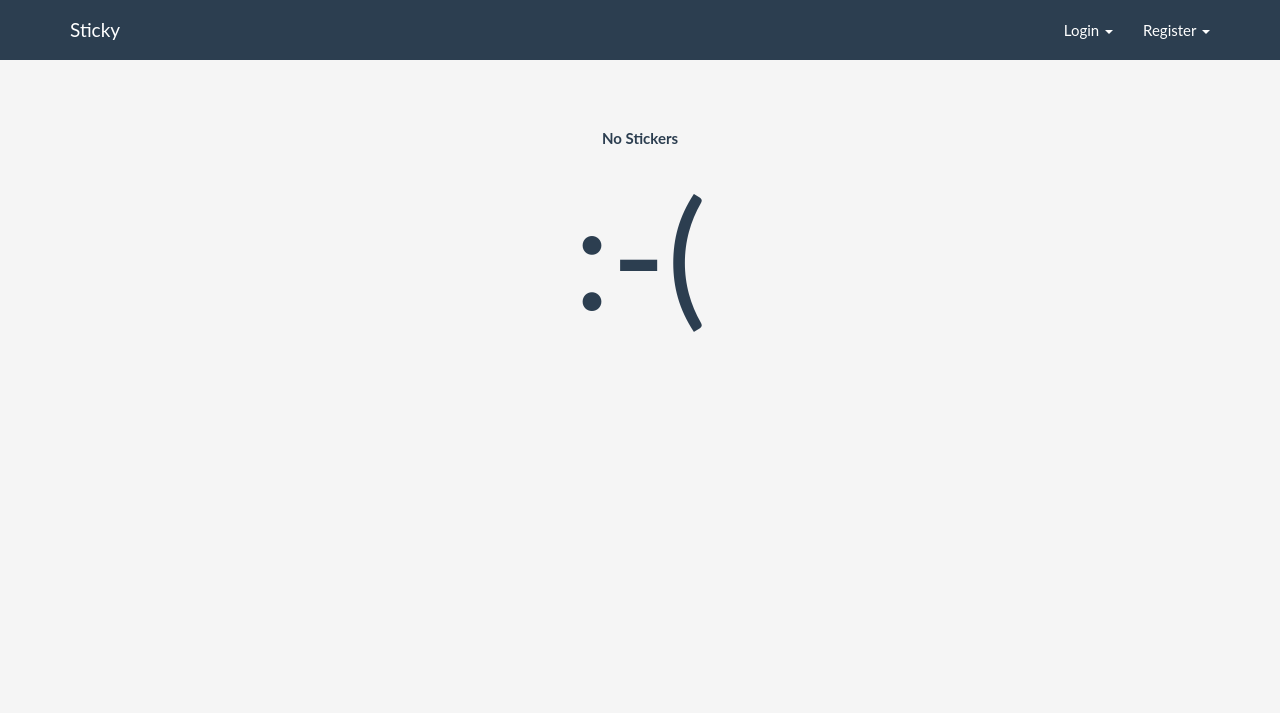
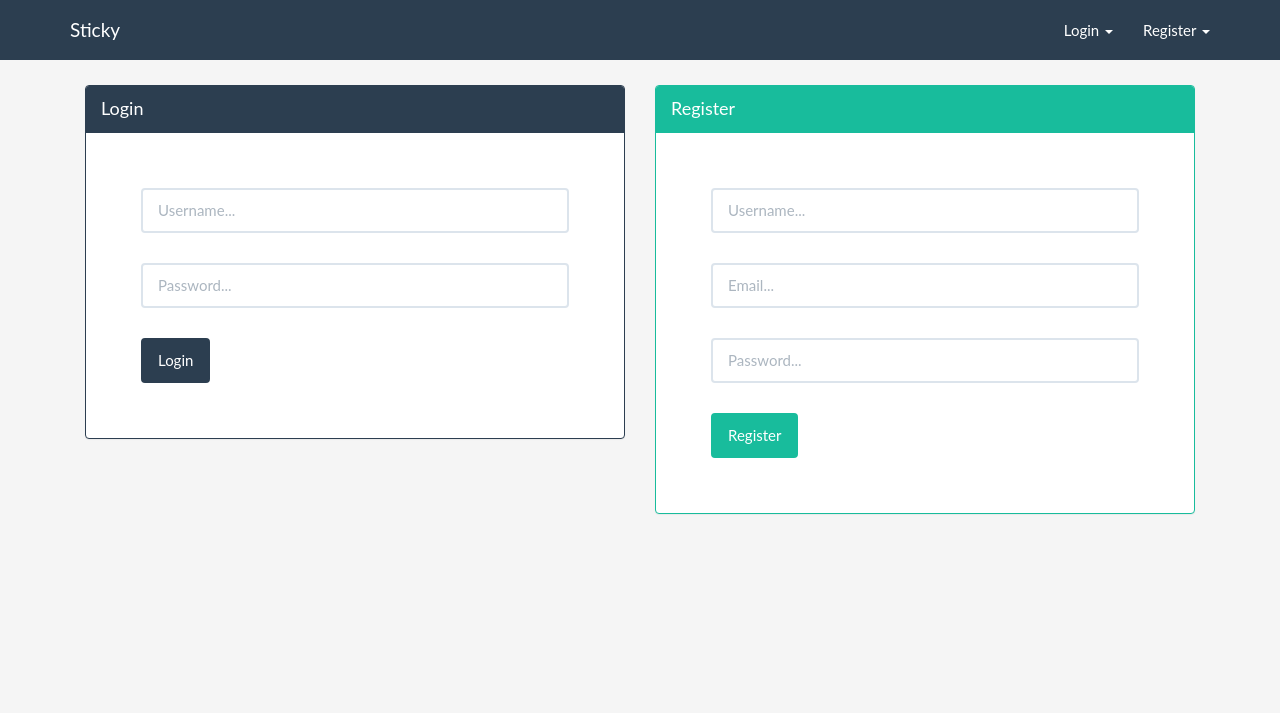
Before and after one commit to Momjo/sticky, a Django app: page / in a window 1280 px wide. Shown: the top 713 px of the page. After the commit the page ends 514 px from the top, so only its background shows below. Run offline with Django 3.2, Linux system fonts and the light colour scheme; some libraries are stand-ins or nearby versions.

Commit message:
Authentication template and form at index

```diff
--- a/stickers/static/stickers/css/app.css
+++ b/stickers/static/stickers/css/app.css
@@ -17,11 +17,11 @@ body::-webkit-scrollbar-thumb {
 }
 
 form > * {
-    margin-bottom: 10px;
+    margin-bottom: 30px;
 }
 
-section.page {
-    height: 1500px;
+form > input.input-sm {
+    margin-bottom: 10px;
 }
 
 .message-container{
@@ -33,6 +33,10 @@ section.page {
 .message-container > ul > li {
     border-radius: 0 0 30px 0;
     padding-right: 30px;
+}
+
+.sticker-container {
+    height: 1500px;
 }
 
 .sticker, a, button, ul {
--- a/stickers/templates/stickers/index.html
+++ b/stickers/templates/stickers/index.html
@@ -1,27 +1,87 @@
 {% extends "base.html" %}
 {% block content %}
+
+    {% if user.is_authenticated %}
+
         {% if latest_stickers %}
+
+            <div class="sticker-container">
+
                 {% for sticker in latest_stickers %}
+
                     <div class="sticker-outer" style="padding: 10px;">
-                <div class="sticker panel panel-default panel-primary" data-id="{{ sticker.id }}" title="{{ sticker.date | timesince }} ago by {{ sticker.author.username }}">
+                        <div class="sticker panel panel-primary" data-id="{{ sticker.id }}" title="{{ sticker.date | timesince }} ago by {{ sticker.author.username }}">
 
                             <div class="header panel-heading">
                                 {{ sticker.title }}
                             </div>
 
                             {% if sticker.description %}
+
                                 <div class="panel-body">
                                     {{ sticker.description | linebreaksbr }}
                                 </div>
+
                             {% endif %}
                         </div>
                     </div>
+
                 {% endfor %}
+
+            </div>
+
         {% else %}
-        <br><br>
-        <div class="text-center">
+
+            <div class="text-center" style="margin-top: 40px">
                 <strong>No Stickers</strong>
                 <h1 style="font-size: 10em">:-(</h1>
             </div>
+
         {% endif %}
+
+    {% else %}
+
+            <div class="container">
+
+            <div class="col-md-6">
+
+                <div class="panel panel-primary">
+
+                    <div class="panel-heading" style="font-size: larger">Login</div>
+
+                    <div class="panel-body" style="padding: 3em">
+                        <form class="login" onsubmit="Login(event, this, '{{ csrf_token }}', '{% url 'stickers:login' %}', '{% url 'stickers:index' %}')" style="padding: 10px">
+                            <input class="form-control" placeholder="Username..." name="username" type="text">
+                            <input class="form-control" placeholder="Password..." name="password" type="password">
+                            <input type="submit" class="btn btn-primary" value="Login">
+                        </form>
+                    </div>
+
+                </div>
+
+            </div>
+
+            <div class="col-md-6">
+
+                <div class="panel panel-success">
+
+                    <div class="panel-heading" style="font-size: larger">Register</div>
+
+                    <div class="panel-body" style="padding: 3em">
+                        <form onsubmit="Register(event, this, '{{ csrf_token }}', '{% url 'stickers:register' %}', '{% url 'stickers:index' %}')" style="padding: 10px">
+                            <input class="form-control" placeholder="Username..." name="username" type="text">
+                            <input class="form-control" placeholder="Email..."    name="email"    type="email">
+                            <input class="form-control" placeholder="Password..." name="password" type="password">
+                            <input type="submit" class="btn btn-success" value="Register">
+                        </form>
+                    </div>
+
+                </div>
+
+            </div>
+
+        </div>
+
+    {% endif %}
+
 {% endblock %}
```
Lines whose indentation alone changed are shown as unchanged.
